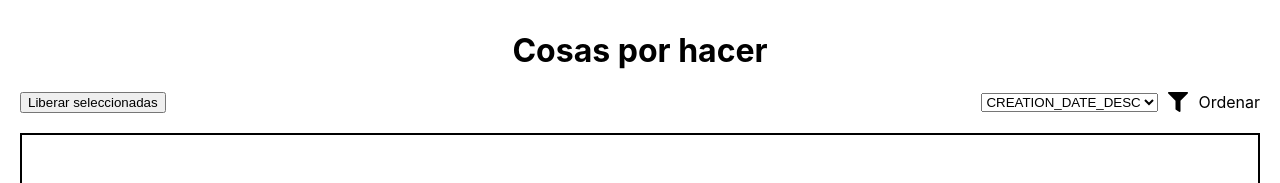
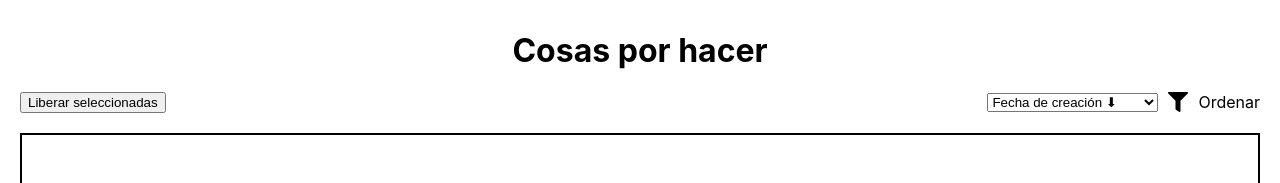
Before and after one commit to carloslafuente/todos-react-redux, a React (Create React App) app: page / in a window 1280 px wide. Both pictures are taken after a click on the picture 1178 px from the left and 102 px from the top of the page. Shown: the top 183 px of the page. Built offline with nearby package versions, Linux system fonts and the light colour scheme.

Commit message:
Before install material design

```diff
--- a/src/components/tasks/Filters.js
+++ b/src/components/tasks/Filters.js
@@ -6,6 +6,15 @@ import { setFilter, toggleTodos } from '../../redux/actions';
 import { VISIBILITY_FILTERS } from '../../constants';
 
 const Filters = ({ activeFilter, ids, setFilter, toggleTodos }) => {
+  const filters = {
+    CREATION_DATE_DESC: 'Fecha de creación ⬇',
+    CREATION_DATE_ASC: 'Fecha de creación ⬆',
+    FINISH_DATE_ASC: 'Fecha de finalización ⬆',
+    FINISH_DATE_DESC: 'Fecha de finalización ⬇',
+    STATUS_ATR_LIB: 'Atrasadas a Liberadas ⬇',
+    STATUS_LIB_ATR: 'Liberadas a Atrasadas ⬆',
+  };
+
   const [openFilter, setOpenFilter] = useState(false);
 
   const handleVisibility = () => setOpenFilter(!openFilter);
@@ -16,7 +25,6 @@ const Filters = ({ activeFilter, ids, setFilter, toggleTodos }) => {
   };
 
   const handleToggle = () => {
-    console.log(ids);
     toggleTodos(ids);
     resetCheckBoxes();
   };
@@ -25,6 +33,10 @@ const Filters = ({ activeFilter, ids, setFilter, toggleTodos }) => {
     document
       .querySelectorAll('input[type=checkbox]')
       .forEach((el) => (el.checked = false));
+  };
+
+  const showFilterName = (code) => {
+    return filters[code];
   };
 
   return (
@@ -38,7 +50,7 @@ const Filters = ({ activeFilter, ids, setFilter, toggleTodos }) => {
               const currentFilter = VISIBILITY_FILTERS[filterKey];
               return (
                 <option value={currentFilter} key={currentFilter}>
-                  {currentFilter}
+                  {showFilterName(currentFilter)}
                 </option>
               );
             })}
--- a/src/components/tasks/Tasks.css
+++ b/src/components/tasks/Tasks.css
@@ -41,3 +41,7 @@
   flex-flow: column nowrap;
   width: 100%;
 }
+
+button {
+  cursor: pointer;
+}
--- a/src/constants.js
+++ b/src/constants.js
@@ -1,8 +1,8 @@
 export const VISIBILITY_FILTERS = {
   CREATION_DATE_DESC: 'CREATION_DATE_DESC',
   CREATION_DATE_ASC: 'CREATION_DATE_ASC',
+  FINISH_DATE_DESC: 'FINISH_DATE_DESC',
   FINISH_DATE_ASC: 'FINISH_DATE_ASC',
-  FINISH_DATE_DESC: 'FINISH_DATE_DESC',
   STATUS_ATR_LIB: 'STATUS_ATR_LIB',
   STATUS_LIB_ATR: 'STATUS_LIB_ATR',
 };
```
